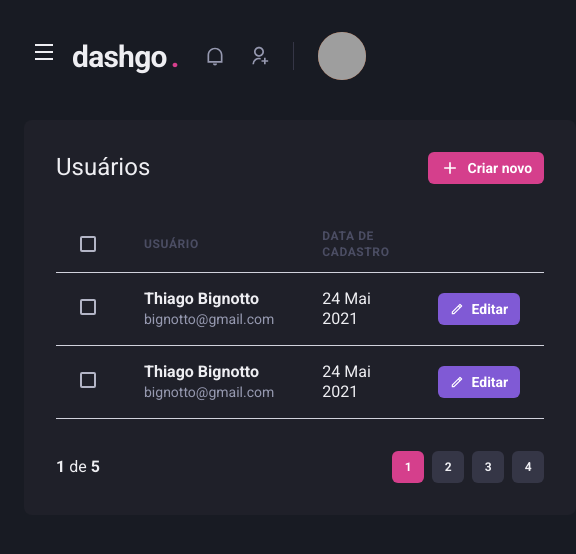
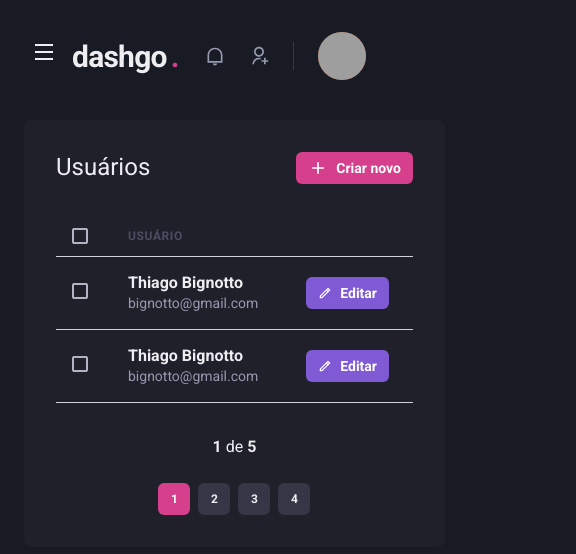
Before and after one commit to Bignotto/ignite-react-next-dashgo, a Next.js app: page /users in a window 390 px wide. Shown: the top 554 px of the page, 576 px wide, since content can reach past the window. Built offline with nearby package versions, Linux system fonts and the light colour scheme; grey boxes are pictures that could not be loaded.

Commit message:
responsive user list

```diff
--- a/src/components/Pagination/index.tsx
+++ b/src/components/Pagination/index.tsx
@@ -4,7 +4,7 @@
 export function Pagination() {
   return (
     <Stack
-      direction="row"
+      direction={["column", "row"]}
       spacing="6"
       mt="8"
       justify="space-between"
--- a/src/pages/users/index.tsx
+++ b/src/pages/users/index.tsx
@@ -12,6 +12,7 @@
   Th,
   Thead,
   Tr,
+  useBreakpointValue,
 } from "@chakra-ui/react";
 import { RiAddLine, RiPencilLine } from "react-icons/ri";
 import { Header } from "../../components/Header";
@@ -19,6 +20,11 @@
 import { Sidebar } from "../../components/Sidebar";
 
 export default function UserList() {
+  const isWide = useBreakpointValue({
+    base: false,
+    lg: true,
+  });
+
   return (
     <Box>
       <Header />
@@ -45,17 +51,17 @@
           <Table>
             <Thead>
               <Tr>
-                <Th px="6" color="gray.300" width="8">
+                <Th px={["4", "4", "6"]} color="gray.300" width="8">
                   <Checkbox colorScheme="pink" />
                 </Th>
                 <Th>Usuário</Th>
-                <Th>Data de Cadastro</Th>
+                {isWide && <Th>Data de Cadastro</Th>}
                 <Th width="8"></Th>
               </Tr>
             </Thead>
             <Tbody>
               <Tr>
-                <Td px="6">
+                <Td px={["4", "4", "6"]}>
                   <Checkbox colorScheme="pink" />
                 </Td>
                 <Td>
@@ -66,7 +72,7 @@
                     </Text>
                   </Box>
                 </Td>
-                <Td>24 Mai 2021</Td>
+                {isWide && <Td>24 Mai 2021</Td>}
                 <Td flex="1">
                   <Button
                     as="a"
@@ -80,7 +86,7 @@
                 </Td>
               </Tr>
               <Tr>
-                <Td px="6">
+                <Td px={["4", "4", "6"]}>
                   <Checkbox colorScheme="pink" />
                 </Td>
                 <Td>
@@ -91,7 +97,7 @@
                     </Text>
                   </Box>
                 </Td>
-                <Td>24 Mai 2021</Td>
+                {isWide && <Td>24 Mai 2021</Td>}
                 <Td flex="1">
                   <Button
                     as="a"
```
